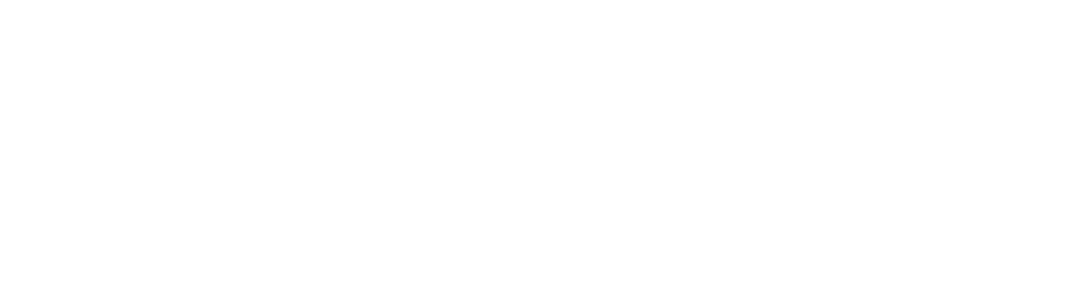
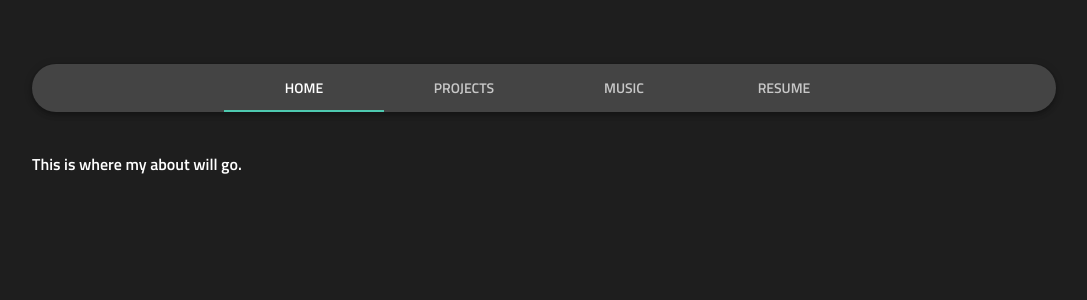
Before and after one commit to OwenPendrighElliott/myWebsite, a React (Create React App) app: page /home in a window 1280 px wide. Before the commit this address had no page. Shown: the top 300 px of the page, without its empty margins (96-1183 px from the left). Built offline with nearby package versions, Linux system fonts and the light colour scheme; no server answers.

Commit message:
fix build hopefully

```diff
--- a/package.json
+++ b/package.json
@@ -10,6 +10,8 @@
     "@testing-library/jest-dom": "^5.16.2",
     "@testing-library/react": "^12.1.3",
     "@testing-library/user-event": "^13.5.0",
+    "cors": "^2.8.5",
+    "marked": "^4.0.18",
     "react": "^17.0.2",
     "react-dom": "^17.0.2",
     "react-google-charts": "^4.0.0",
@@ -41,6 +43,5 @@
       "last 1 firefox version",
       "last 1 safari version"
     ]
-  },
-  "proxy": "http://localhost:5000"
+  }
 }
--- a/public/index.html
+++ b/public/index.html
@@ -17,6 +17,12 @@
     <link rel="manifest" href="%PUBLIC_URL%/manifest.json" />
     <link rel="stylesheet" href="https://fonts.googleapis.com/css?family=Roboto:300,400,500,700&display=swap" />
     <link rel="stylesheet" href="https://fonts.googleapis.com/icon?family=Material+Icons" />
+    <!---
+    fonts
+    -->
+    <link rel="preconnect" href="https://fonts.googleapis.com">
+    <link rel="preconnect" href="https://fonts.gstatic.com" crossorigin>
+    <link href="https://fonts.googleapis.com/css2?family=Titillium+Web:wght@600&display=swap" rel="stylesheet">
     <!--
       Notice the use of %PUBLIC_URL% in the tags above.
       It will be replaced with the URL of the `public` folder during the build.
--- a/src/App.css
+++ b/src/App.css
@@ -1,9 +1,10 @@
 .App {
   text-align: left;
+  font-family: 'Titillium Web', sans-serif;
 }
 
 .App-header {
-  background-color: #282c34;
+  background-color: #1e1e1e;
   min-height: 100vh;
   display: flex;
   flex-direction: column;
@@ -20,6 +21,10 @@
   color: #61dafb;
 }
 
+.ptext {
+    font-size: medium;
+}
+
 a{
   color: white;
 }
@@ -28,3 +33,7 @@ a{
     display: flex;
     justify-content: center;
 }
+
+.gap {
+    padding-top: 3vh;
+}
--- a/src/App.js
+++ b/src/App.js
@@ -1,21 +1,56 @@
 import './App.css';
 import { Outlet, Link } from "react-router-dom";
 import { AppBar, Tabs, Tab } from '@material-ui/core'
+import { useState } from 'react';
+import { createTheme, ThemeProvider, responsiveFontSizes } from "@material-ui/core/styles";
+
+const darkTheme = createTheme({
+    palette: {
+        mode: 'dark',
+    },
+    typography: {
+        fontFamily: [
+            'Titillium Web', 'sans-serif',
+        ].join(','),
+        },
+    });
+
 
 function App() {
+
+    const theme = responsiveFontSizes(darkTheme);
+
+    const [value, setValue] = useState('home');
+
+    const handleChange = (event, newValue) => {
+        setValue(newValue);
+    };
+
     return (
     <div className="App">
-        <header className="App-header">
-            <AppBar title="App Bar" position="static" style={{ borderRadius: "80px" }}>
-                <Tabs centered>
-                    <Tab label="About" to="/about" component={Link}></Tab>
-                    <Tab label="Projects" to="/projects" component={Link}></Tab>
-                    <Tab label="Music" to="/music" component={Link}></Tab>
-                    <Tab label="Resume" to="/resume" component={Link}></Tab>
-                </Tabs>
-            </AppBar>
-            <Outlet />
-        </header>
+        <ThemeProvider theme={theme}>
+            <header className="App-header">
+                <AppBar title="App Bar"
+                        position="static"
+                        style={{ borderRadius: "80px", backgroundColor: "#444444", }}
+                        >
+
+                    <Tabs centered
+                          value={value}
+                          onChange={handleChange}
+                          TabIndicatorProps={{style: {background:'#4ec9b0'}}}
+                          >
+
+                        <Tab label="Home" to="/home" value={"home"} component={Link}></Tab>
+                        <Tab label="Projects" to="/projects" value={"projects"} component={Link}></Tab>
+                        <Tab label="Music" to="/music" value={"music"} component={Link}></Tab>
+                        <Tab label="Resume" to="/resume" value={"resume"} component={Link}></Tab>
+                    </Tabs>
+                </AppBar>
+                <div className="gap"></div>
+                <Outlet  />
+            </header>
+        </ThemeProvider>
     </div>
     );
 }
--- /dev/null
+++ b/src/content/home.md
@@ -0,0 +1 @@
+Testing the marked lib
--- a/src/index.js
+++ b/src/index.js
@@ -3,21 +3,23 @@ import ReactDOM from 'react-dom';
 import './index.css';
 import App from './App';
 import reportWebVitals from './reportWebVitals';
-import {BrowserRouter,Routes,Route} from "react-router-dom";
+import { BrowserRouter, Routes, Route, Navigate } from "react-router-dom";
 import { render } from "react-dom";
 
 // routes
-import About from "./routes/about";
+import Home from "./routes/home";
 import Music from "./routes/music";
 import Projects from "./routes/projects";
 import Resume from "./routes/resume";
+
 
 const rootElement = document.getElementById("root");
 render(
   <BrowserRouter>
     <Routes>
         <Route path="/" element={<App />}>
-            <Route path="about" element={<About />} />
+
+            <Route path="home" element={<Home />} />
             <Route path="projects" element={<Projects />} />
             <Route path="music" element={<Music />} />
             <Route path="resume" element={<Resume />} />
@@ -27,6 +29,8 @@ render(
   rootElement
 );
 
+
+
 // If you want to start measuring performance in your app, pass a function
 // to log results (for example: reportWebVitals(console.log))
 // or send to an analytics endpoint. Learn more: https://bit.ly/CRA-vitals
--- a/src/routes/about.jsx
+++ /dev/null
@@ -1,23 +0,0 @@
-import React, { Component } from 'react';
-import Typography from '@material-ui/core/Typography';
-
-class About extends Component {
-    constructor(props){
-        super(props);
-    }
-    render(){
-        return (
-        <Typography>
-            This is where my about will go.
-        </Typography>
-    );
-}
-    componentDidMount() {
-        this.render();
-    }
-    componentWillUnmount() {
-        return;
-    }
-}
-
-export default About;
--- /dev/null
+++ b/src/routes/home.jsx
@@ -0,0 +1,31 @@
+import React, { Component } from 'react';
+import Typography from '@material-ui/core/Typography';
+
+class Home extends Component {
+    constructor(props){
+        super(props);
+
+        this.contentSource = "https://owen-elliott-website-content.s3.ap-southeast-2.amazonaws.com/about.json";
+
+        this.state = fetch(this.contentSource)
+                     .then(response => response.json())
+                     .catch(error => {
+                        console.error(error);
+                     });
+    }
+    render(){
+        return (
+        <p className="ptext">
+            This is where my about will go.
+        </p>
+    );
+}
+    componentDidMount() {
+        this.render();
+    }
+    componentWillUnmount() {
+        return;
+    }
+}
+
+export default Home;
--- a/src/routes/music.jsx
+++ b/src/routes/music.jsx
@@ -7,9 +7,9 @@ class Music extends Component {
     }
     render(){
         return (
-        <Typography>
-            This is where my music will go.
-        </Typography>
+            <p className="ptext">
+                This is where my music will go.
+            </p>
     );
 }
     componentDidMount() {
--- a/src/routes/projects.jsx
+++ b/src/routes/projects.jsx
@@ -7,9 +7,9 @@ class Projects extends Component {
     }
     render(){
         return (
-        <Typography>
-            This is where my projects will go.
-        </Typography>
+            <p className="ptext">
+                This is where my projects will go.
+            </p>
     );
 }
     componentDidMount() {
--- a/src/routes/resume.jsx
+++ b/src/routes/resume.jsx
@@ -7,9 +7,9 @@ class Resume extends Component {
     }
     render(){
         return (
-        <Typography>
-            This is where my resume will go.
-        </Typography>
+            <p className="ptext">
+                This is where my resume will go.
+            </p>
     );
 }
     componentDidMount() {
```
Also changed, not shown: 1 other file (tests, documents, lock files or other folders).
